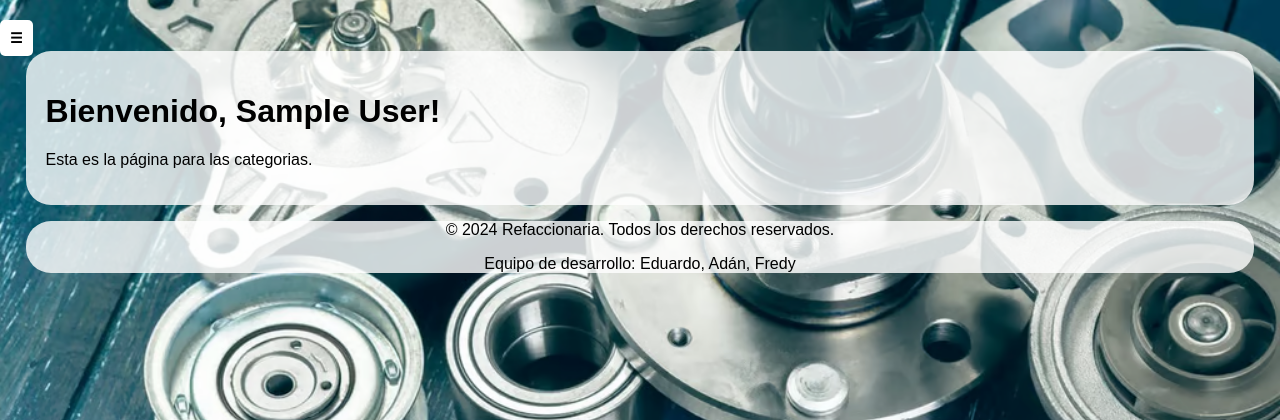
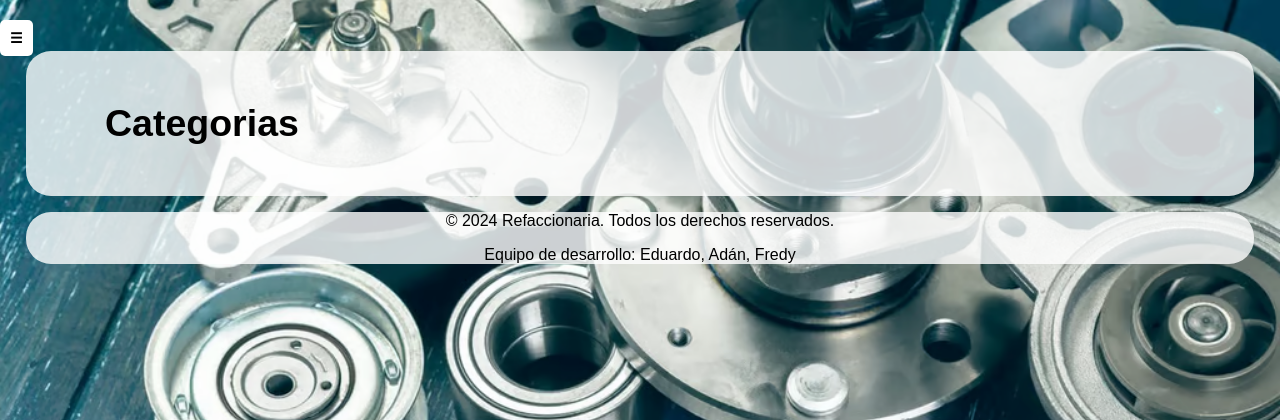
Before and after one commit to FredyRodarte/proyecto_refaccionaria, a Flask app: page /admin/categorias in a window 1280 px wide. Shown: the top 420 px of the page. Run offline with Flask 3, Linux system fonts and the light colour scheme; the visitor is signed in with stand-in values (Sample User, id 1).

Commit message:
antes de bajar los cambios de Fredy

```diff
--- a/templates/administrador/categorias.html
+++ b/templates/administrador/categorias.html
@@ -3,6 +3,10 @@
 {% block title %}Categorias - Administrador{% endblock %}
 
 {% block content %}
-<h1>Bienvenido, {{ nombre }}!</h1>
-<p>Esta es la página para las categorias.</p>
+<div class="contenedor">
+    <div class="titulo">
+        <h2>Categorias</h2>
+    </div>
+
+</div>
 {% endblock %}
```
